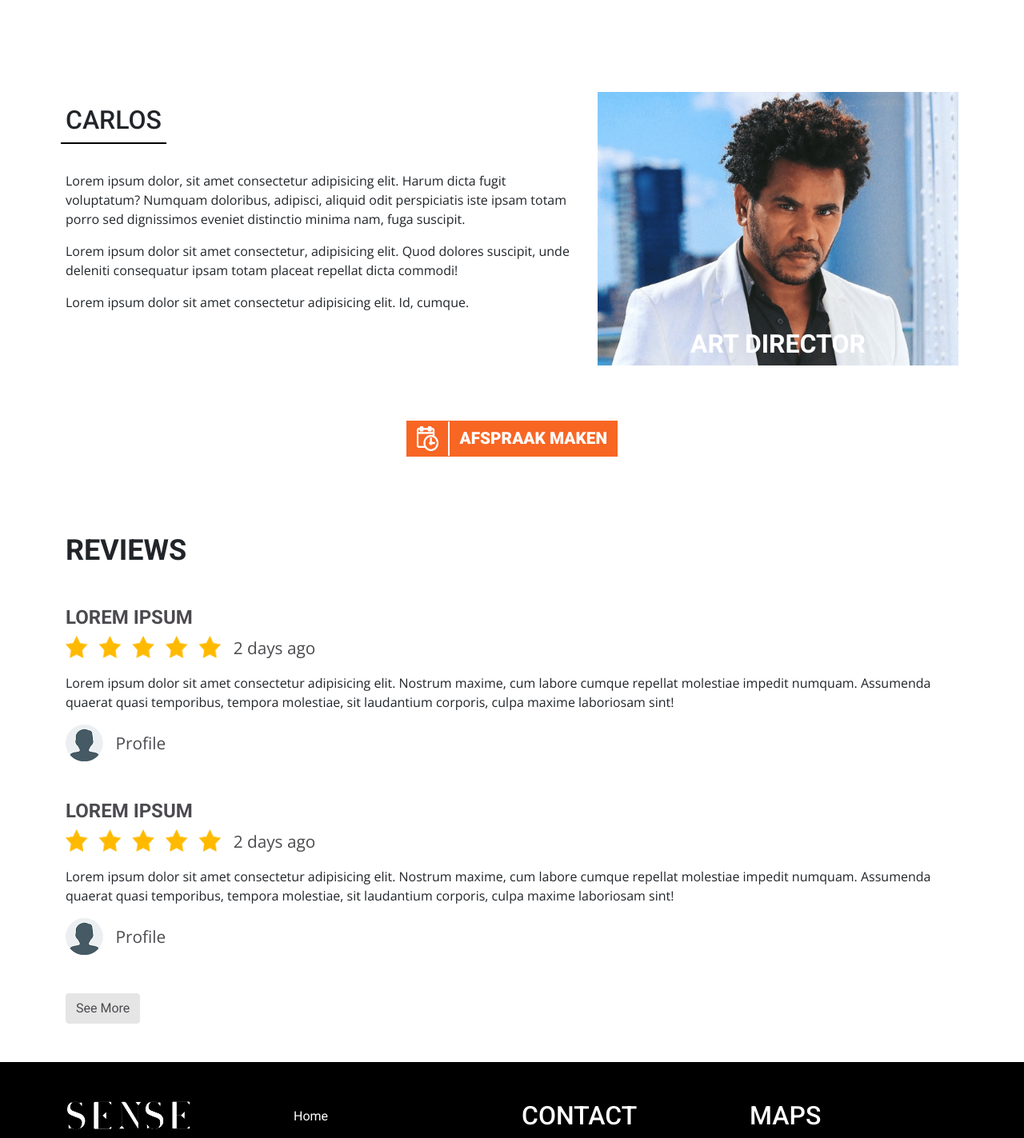
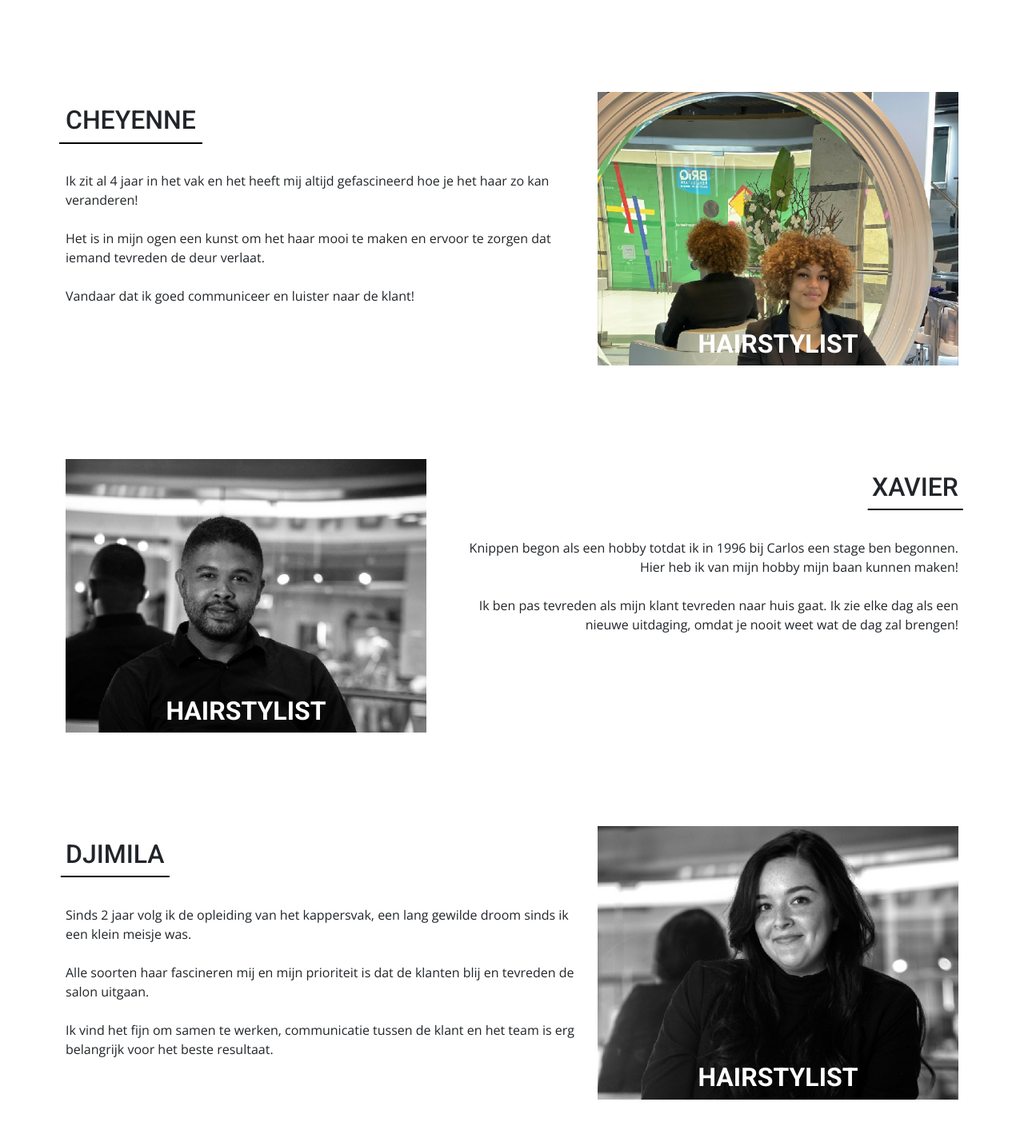
Before and after one commit to dream-diver/sensehair-web, a Next.js app: page /about in a window 1280 px wide. Shown: the part 2783-4206 px from the top of the page at 80% size. Built offline with nearby package versions, Linux system fonts and the light colour scheme; grey boxes are pictures that could not be loaded.

Commit message:
About Team

```diff
--- a/components/about/MeatTheTeam.js
+++ b/components/about/MeatTheTeam.js
@@ -1,6 +1,9 @@
 import { useContext } from "react"
 import { GlobalContext } from "../contexts/GlobalContext"
 import imageCarlos from '../../public/images/team/carlos.png'
+import imageCheyenne from '../../public/images/team/Cheyenne.png'
+import imageXavier from '../../public/images/team/Xavier.png'
+import imageDjimila from '../../public/images/team/Djimila.png'
 
 
 /* eslint-disable @next/next/no-img-element */
@@ -12,6 +15,7 @@ const MeatTheTeam = () => {
         <div className="row">
           <div className="col py-5">
             <h1 className="font-weight-700 text-end mb-5" data-aos="fade-up" data-aos-duration="750" data-aos-delay="500" data-aos-once="true">MEAT THE TEAM</h1>
+
             <div className="team-row row py-5">
               <div className="col-md-5" data-aos="fade-right" data-aos-duration="750" data-aos-delay="500" data-aos-once="true">
                 <div className="img-overlay">
@@ -22,28 +26,64 @@ const MeatTheTeam = () => {
                 </div>
               </div>
               <div className="col-md-7 text-end py-3" data-aos="fade-left" data-aos-duration="750" data-aos-delay="500" data-aos-once="true">
-                <h2 className="h2-margin-bottom">CARLOS</h2>
-                <p>Lorem ipsum dolor, sit amet consectetur adipisicing elit. Harum dicta fugit voluptatum? Numquam doloribus, adipisci, aliquid odit perspiciatis iste ipsam totam porro sed dignissimos eveniet distinctio minima nam, fuga suscipit.</p>
-                <p>Lorem ipsum dolor sit amet consectetur, adipisicing elit. Quod dolores suscipit, unde deleniti consequatur ipsam totam placeat repellat dicta commodi!</p>
-                <p>Lorem ipsum dolor sit amet consectetur adipisicing elit. Id, cumque.</p>
+                <h2 className="h2-margin-bottom">{ state.text.homeTeamTeam1Name }</h2>
+                <p className="mb-4">{ state.text.homeTeamTeam1Body1 }</p>
+                { state.text.homeTeamTeam1Body2 && <p className="mb-4">{ state.text.homeTeamTeam1Body2 }</p> }
+                { state.text.homeTeamTeam1Body3 && <p className="mb-4">{ state.text.homeTeamTeam1Body3 }</p> }
               </div>
             </div>
+
             <div className="team-row row py-5">
               <div className="col-md-7 py-3" data-aos="fade-right" data-aos-duration="750" data-aos-delay="500" data-aos-once="true">
-                <h2 className="h2-margin-bottom">CARLOS</h2>
-                <p>Lorem ipsum dolor, sit amet consectetur adipisicing elit. Harum dicta fugit voluptatum? Numquam doloribus, adipisci, aliquid odit perspiciatis iste ipsam totam porro sed dignissimos eveniet distinctio minima nam, fuga suscipit.</p>
-                <p>Lorem ipsum dolor sit amet consectetur, adipisicing elit. Quod dolores suscipit, unde deleniti consequatur ipsam totam placeat repellat dicta commodi!</p>
-                <p>Lorem ipsum dolor sit amet consectetur adipisicing elit. Id, cumque.</p>
+                <h2 className="h2-margin-bottom">{ state.text.homeTeamTeam2Name }</h2>
+                <p className="mb-4">{ state.text.homeTeamTeam2Body1 }</p>
+                { state.text.homeTeamTeam2Body2 && <p className="mb-4">{ state.text.homeTeamTeam2Body2 }</p> }
+                { state.text.homeTeamTeam2Body3 && <p className="mb-4">{ state.text.homeTeamTeam2Body3 }</p> }
               </div>
               <div className="col-md-5" data-aos="fade-left" data-aos-duration="750" data-aos-delay="500" data-aos-once="true">
                 <div className="img-overlay">
-                  <img loading="lazy" src={ imageCarlos.src } alt="Rectangle_team" className="img-fluid" />
+                  <img loading="lazy" src={ imageCheyenne.src } alt="Rectangle_team" className="img-fluid" />
                   <div className="overlay">
-                    <h1 className="text-white mb-0">Art Director</h1>
+                    <h1 className="text-white mb-0">HAIRSTYLIST</h1>
                   </div>
                 </div>
               </div>
             </div>
+
+            <div className="team-row row py-5">
+              <div className="col-md-5" data-aos="fade-right" data-aos-duration="750" data-aos-delay="500" data-aos-once="true">
+                <div className="img-overlay">
+                  <img loading="lazy" src={ imageXavier.src } alt="Rectangle_team" className="img-fluid" />
+                  <div className="overlay">
+                    <h1 className="text-white mb-0">HAIRSTYLIST</h1>
+                  </div>
+                </div>
+              </div>
+              <div className="col-md-7 text-end py-3" data-aos="fade-left" data-aos-duration="750" data-aos-delay="500" data-aos-once="true">
+                <h2 className="h2-margin-bottom">{ state.text.homeTeamTeam3Name }</h2>
+                <p className="mb-4">{ state.text.homeTeamTeam3Body1 }</p>
+                { state.text.homeTeamTeam3Body2 && <p className="mb-4">{ state.text.homeTeamTeam3Body2 }</p> }
+                { state.text.homeTeamTeam3Body3 && <p className="mb-4">{ state.text.homeTeamTeam3Body3 }</p> }
+              </div>
+            </div>
+
+            <div className="team-row row py-5">
+              <div className="col-md-7 py-3" data-aos="fade-right" data-aos-duration="750" data-aos-delay="500" data-aos-once="true">
+                <h2 className="h2-margin-bottom">{ state.text.homeTeamTeam4Name }</h2>
+                <p className="mb-4">{ state.text.homeTeamTeam4Body1 }</p>
+                { state.text.homeTeamTeam4Body2 && <p className="mb-4">{ state.text.homeTeamTeam4Body2 }</p> }
+                { state.text.homeTeamTeam4Body3 && <p className="mb-4">{ state.text.homeTeamTeam4Body3 }</p> }
+              </div>
+              <div className="col-md-5" data-aos="fade-left" data-aos-duration="750" data-aos-delay="500" data-aos-once="true">
+                <div className="img-overlay">
+                  <img loading="lazy" src={ imageDjimila.src } alt="Rectangle_team" className="img-fluid" />
+                  <div className="overlay">
+                    <h1 className="text-white mb-0">HAIRSTYLIST</h1>
+                  </div>
+                </div>
+              </div>
+            </div>
+
             <div className="w-100 d-flex justify-content-center" data-aos="fade-up" data-aos-duration="750" data-aos-delay="500" data-aos-once="true">
               <button className="btn-book-now btn btn-primary rounded-0 font-weight-900">
                 <img loading="lazy" src="./images/schedule.png" height="43" alt="schedule" />
```
